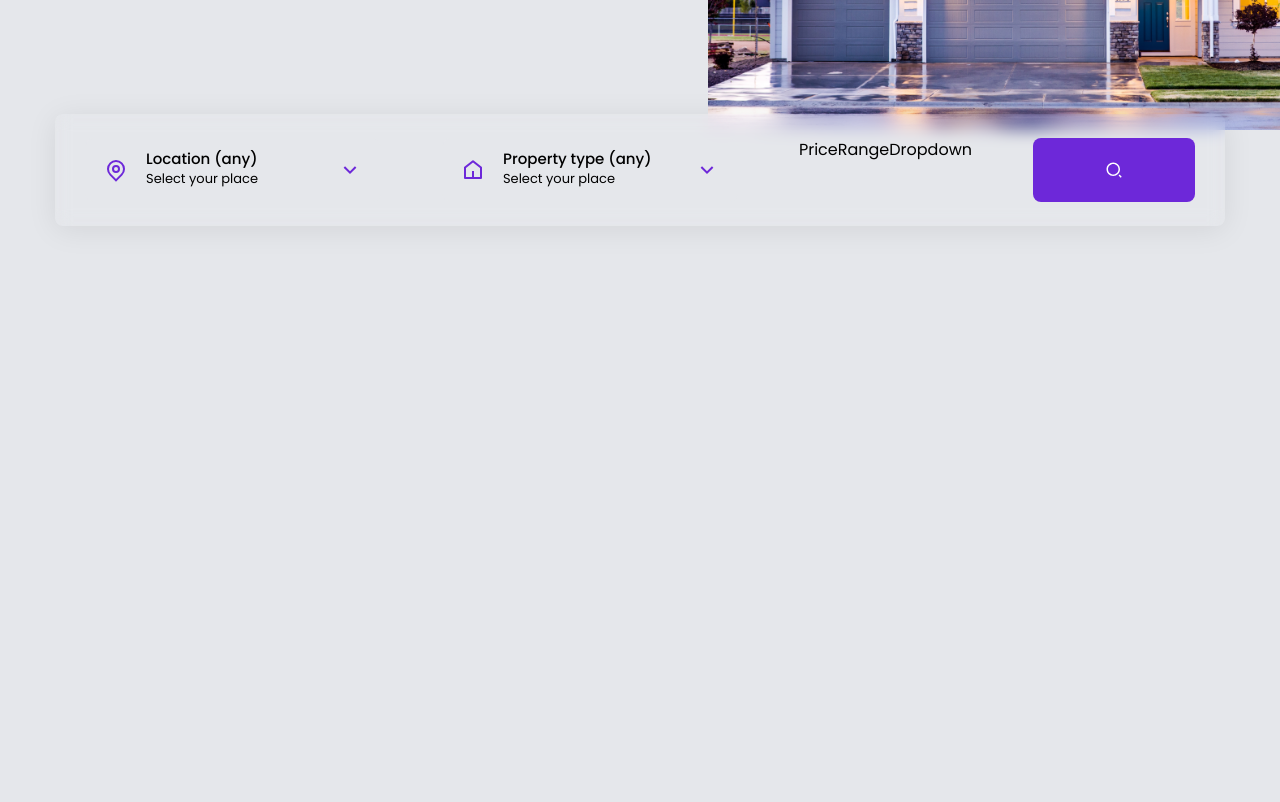
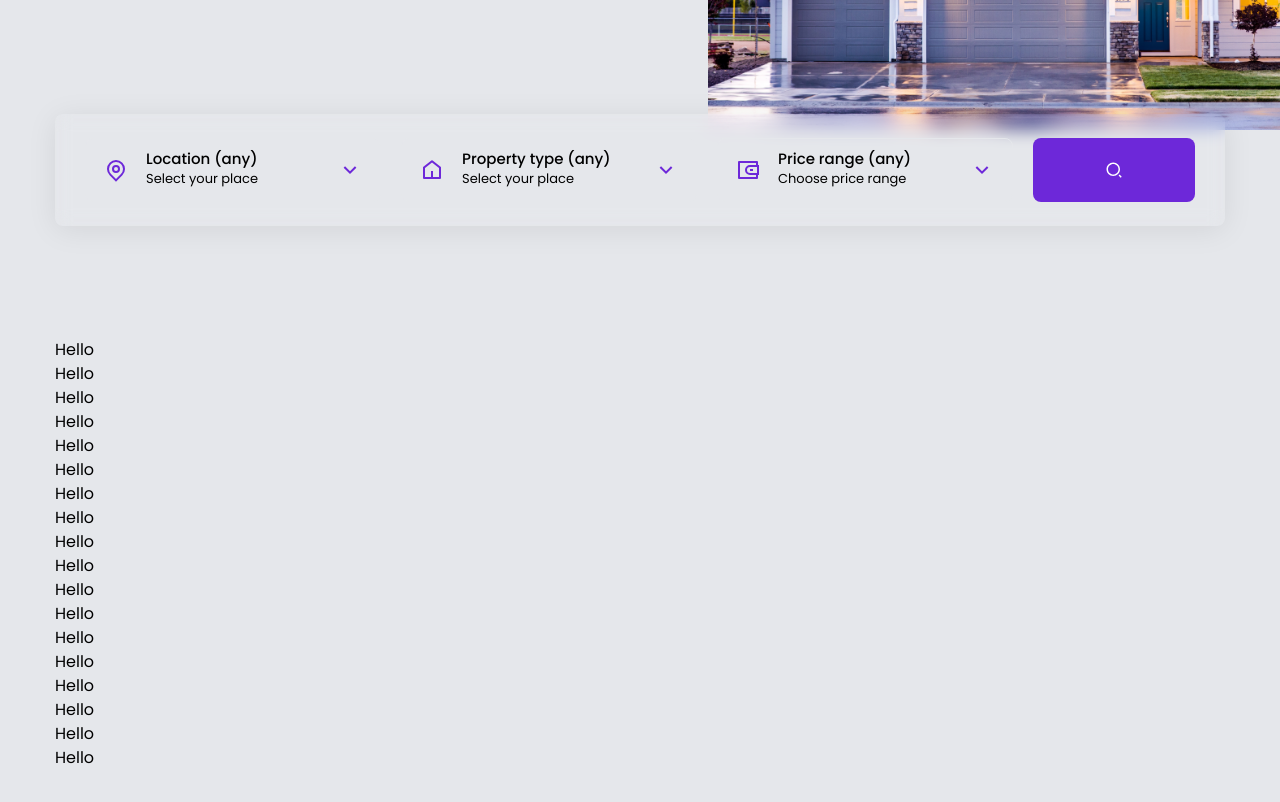
Before and after one commit to vanminhle/ForFun_TailwindProjects, a React (Vite) app in the folder RealEstateWeb_ReactTailwind/: page / in a window 1280 px wide. Shown: the part 540-1342 px from the top of the page. Built offline with nearby package versions, Linux system fonts and the light colour scheme.

Commit message:
Price Range Dropdown, House List

```diff
--- a/RealEstateWeb_ReactTailwind/src/components/CountryDropdown.jsx
+++ b/RealEstateWeb_ReactTailwind/src/components/CountryDropdown.jsx
@@ -1,4 +1,4 @@
-import { useState, useEffect, useContext } from 'react';
+import { useState, useContext } from 'react';
 
 import { RiMapPinLine, RiArrowDownSLine, RiArrowUpSLine } from 'react-icons/ri';
 
--- a/RealEstateWeb_ReactTailwind/src/components/House.jsx
+++ b/RealEstateWeb_ReactTailwind/src/components/House.jsx
@@ -1,7 +1,3 @@
-import React from 'react';
-
-const House = () => {
-  return <div>House</div>;
-};
-
-export default House;
+export default function House() {
+  return <div>Hello</div>;
+}
--- a/RealEstateWeb_ReactTailwind/src/components/HouseContext.jsx
+++ b/RealEstateWeb_ReactTailwind/src/components/HouseContext.jsx
@@ -39,6 +39,10 @@ export default function HouseContextProvider({ children }) {
     setProperties(uniqueProperties);
   }, []);
 
+  const handleClick = () => {
+    console.log('clicked');
+  };
+
   return (
     <HouseContext.Provider
       value={{
@@ -52,6 +56,7 @@ export default function HouseContextProvider({ children }) {
         setPrice,
         houses,
         loading,
+        handleClick,
       }}
     >
       {children}
--- a/RealEstateWeb_ReactTailwind/src/components/HouseList.jsx
+++ b/RealEstateWeb_ReactTailwind/src/components/HouseList.jsx
@@ -1,7 +1,31 @@
-import React from 'react';
+import { useContext } from 'react';
 
-const HouseList = () => {
-  return <div>HouseList</div>;
-};
+import { HouseContext } from './HouseContext';
 
-export default HouseList;
+import House from './House';
+
+import { Link } from 'react-router-dom';
+
+import { ImSpinner2 } from 'react-icons/im';
+
+export default function HouseList() {
+  const { houses, loading } = useContext(HouseContext);
+
+  console.log(houses);
+
+  return (
+    <section className='mb-20'>
+      <div className='container mx-auto'>
+        <div>
+          {houses.map((house, index) => {
+            return (
+              <Link to={`/property/${house.id}`} key={index}>
+                <House house={house} />
+              </Link>
+            );
+          })}
+        </div>
+      </div>
+    </section>
+  );
+}
--- a/RealEstateWeb_ReactTailwind/src/components/PriceRangeDropdown.jsx
+++ b/RealEstateWeb_ReactTailwind/src/components/PriceRangeDropdown.jsx
@@ -1,3 +1,69 @@
+import { useState, useContext } from 'react';
+
+import { RiWallet3Line, RiArrowDownSLine, RiArrowUpSLine } from 'react-icons/ri';
+
+import { Menu } from '@headlessui/react';
+
+import { HouseContext } from './HouseContext';
+
 export default function PriceRangeDropdown() {
-  return <div>PriceRangeDropdown</div>;
+  const { price, setPrice } = useContext(HouseContext);
+
+  const [isOpen, setIsOpen] = useState(false);
+
+  const prices = [
+    {
+      value: 'Price range (any)',
+    },
+    {
+      value: '100000 - 130000',
+    },
+    {
+      value: '130000 - 160000',
+    },
+    {
+      value: '160000 - 190000',
+    },
+    {
+      value: '190000 - 220000',
+    },
+    {
+      value: '10000 - 30000',
+    },
+    {
+      value: '30000 - 40000',
+    },
+  ];
+
+  return (
+    <Menu as='div' className='dropdown relative'>
+      <Menu.Button onClick={() => setIsOpen(!isOpen)} className='dropdown-btn w-full text-left'>
+        <RiWallet3Line className='dropdown-icon-primary' />
+        <div>
+          <div className='text-[15px] font-medium leading-tight'>{price}</div>
+          <div className='text-[13px]'>Choose price range</div>
+        </div>
+        {isOpen ? (
+          <RiArrowUpSLine className='dropdown-icon-secondary' />
+        ) : (
+          <RiArrowDownSLine className='dropdown-icon-secondary' />
+        )}
+      </Menu.Button>
+
+      <Menu.Items className='dropdown-menu'>
+        {prices.map((price, index) => {
+          return (
+            <Menu.Item
+              onClick={() => setPrice(price.value)}
+              className='cursor-pointer transition hover:text-violet-700'
+              as='li'
+              key={index}
+            >
+              {price.value}
+            </Menu.Item>
+          );
+        })}
+      </Menu.Items>
+    </Menu>
+  );
 }
--- a/RealEstateWeb_ReactTailwind/src/components/PropertyDropdown.jsx
+++ b/RealEstateWeb_ReactTailwind/src/components/PropertyDropdown.jsx
@@ -1,4 +1,4 @@
-import { useState, useEffect, useContext } from 'react';
+import { useState, useContext } from 'react';
 
 import { RiHome5Line, RiArrowDownSLine, RiArrowUpSLine } from 'react-icons/ri';
 
--- a/RealEstateWeb_ReactTailwind/src/components/Search.jsx
+++ b/RealEstateWeb_ReactTailwind/src/components/Search.jsx
@@ -8,14 +8,17 @@ import { RiSearch2Line } from 'react-icons/ri';
 import { HouseContext } from './HouseContext';
 
 export default function Search() {
-  const { houses } = useContext(HouseContext);
+  const { handleClick } = useContext(HouseContext);
 
   return (
     <div className='relative mx-auto flex max-w-[1170px] flex-col justify-between gap-4 rounded-lg bg-white px-[30px] py-6 lg:-top-4 lg:flex-row lg:gap-x-3 lg:bg-transparent lg:shadow-1 lg:backdrop-blur'>
       <CountryDropdown />
       <PropertyDropdown />
       <PriceRangeDropDown />
-      <button className='flex h-16 w-full items-center justify-center rounded-lg bg-violet-700 text-lg text-white transition hover:bg-violet-800 lg:max-w-[162px]'>
+      <button
+        onClick={() => handleClick()}
+        className='flex h-16 w-full items-center justify-center rounded-lg bg-violet-700 text-lg text-white transition hover:bg-violet-800 lg:max-w-[162px]'
+      >
         <RiSearch2Line />
       </button>
     </div>
--- a/RealEstateWeb_ReactTailwind/src/components/index.jsx
+++ b/RealEstateWeb_ReactTailwind/src/components/index.jsx
@@ -3,5 +3,6 @@ import Banner from './Banner';
 import Search from './Search';
 import Footer from './Footer';
 import HouseContextProvider from './HouseContext';
+import HouseList from './HouseList';
 
-export { Header, Banner, Search, Footer, HouseContextProvider };
+export { Header, Banner, Search, Footer, HouseContextProvider, HouseList };
--- a/RealEstateWeb_ReactTailwind/src/pages/Home.jsx
+++ b/RealEstateWeb_ReactTailwind/src/pages/Home.jsx
@@ -1,9 +1,10 @@
-import { Banner } from './../components';
+import { Banner, HouseList } from './../components';
 
 const Home = () => {
   return (
     <div className='min-h-[1800px]'>
       <Banner />
+      <HouseList />
     </div>
   );
 };
```
